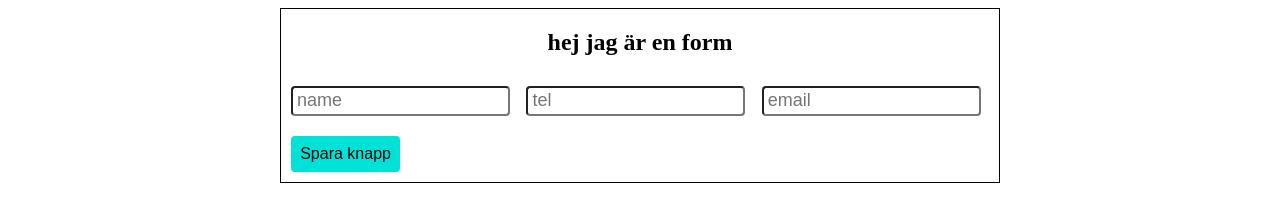
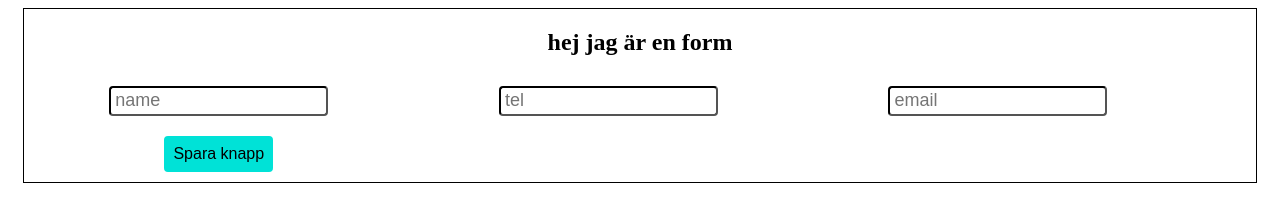
Before and after one commit to KevinCarvajal/Vanilla-Javascript, a website: page www/index.html in a window 1280 px wide. Drawn offline with Linux system fonts and the light colour scheme.

Commit message:
style fixes

```diff
--- a/www/style.css
+++ b/www/style.css
@@ -5,15 +5,13 @@
     margin-right: auto;
     margin-left: auto;
 }
-@media (min-width: 768px){
-.container {
-    max-width: 720px;
-}
+
 
 .col {
     float: left;
     width: 30%;
     padding: 10px;
+    text-align: center;
     /* Should be removed. Only for demonstration */
   }
 
@@ -33,6 +31,7 @@ form{
 .input-field{
     padding: 0.25rem;
     border-radius: 4px;
+    border-color: #000;
     font-size: 16px;
 }
 
```
